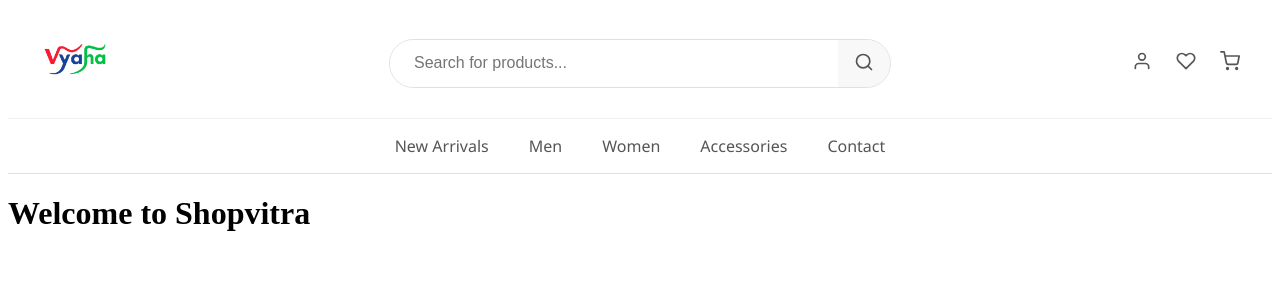
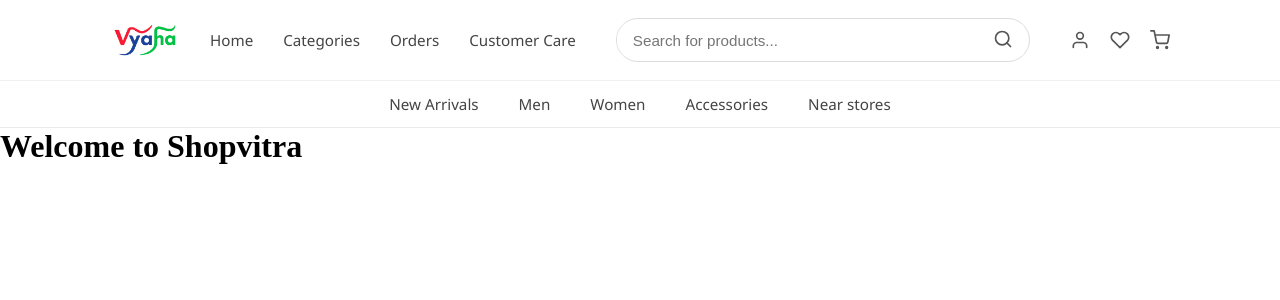
Before and after one commit to Jeevansomu0221/vyaha, a React (Vite) app in the folder frontend/: page / in a window 1280 px wide. Shown: the top 300 px of the page. Built offline with nearby package versions, Linux system fonts and the light colour scheme.

Commit message:
added header updates

```diff
--- a/frontend/src/components/Header.css
+++ b/frontend/src/components/Header.css
@@ -1,51 +1,68 @@
-/* Unique Header Structure */
-.ecommerce-header {
-  background-color: #ffffff; /* White background */
-  border-bottom: 1px solid #e0e0e0;
-  font-family: 'Segoe UI', Tahoma, Geneva, Verdana, sans-serif;
-  padding: 1rem 0;
-  width: 100%;
+/* Reset default spacing */
+* {
+  margin: 0;
+  padding: 0;
+  box-sizing: border-box;
 }
 
+.ecommerce-header {
+  width: 100%;
+  background-color: #fff;
+  font-family: 'Segoe UI', Tahoma, Geneva, Verdana, sans-serif;
+  border-bottom: 1px solid #eaeaea;
+}
+
+/* Top section with logo, search bar, and user icons */
 .header-top-bar {
   display: flex;
   justify-content: space-between;
   align-items: center;
-  max-width: 1200px;
-  margin: 0 auto;
-  padding: 0 2rem;
-  border-bottom: 1px solid #f0f0f0;
-  padding-bottom: 1rem;
+  height: 80px; /* fixed height for professional look */
+  max-width: 100%; /* allow full width instead of fixed center */
+  padding: 0 10px; /* small padding instead of big centering */
 }
 
-/* Logo and Brand Name */
+/* Logo */
+.logo-container img {
+  display: block;
+  height: 60px;
+  width: auto;
+}
 .logo-container {
-  flex-basis: 20%;
+  margin-right: 30px;
+  margin-left: 100px;
+}
+/* Navigation links */
+.main-nav {
+  display: flex;
+  align-items: center;
+  gap: 30px;
 }
 
-.logo-link {
-  font-size: 1.8rem;
-  font-weight: 700;
-  color: #333;
+.main-nav a {
   text-decoration: none;
-  letter-spacing: 1px;
+  font-size: 0.95rem;
+  font-weight: 500;
+  color: #444;
   transition: color 0.3s ease;
 }
 
-.logo-link:hover {
-  color: #007bff; /* A nice blue for hover effect */
+.main-nav a:hover {
+  color: #007bff;
 }
 
-/* Search Bar */
+
+/* Search bar */
 .search-bar-container {
   display: flex;
-  flex-grow: 1;
+  align-items: center;
+  flex: 1;
   max-width: 500px;
-  border: 1px solid #e0e0e0;
+  margin: 0 40px;
+  border: 1px solid #ddd;
   border-radius: 25px;
   overflow: hidden;
-  margin: 0 2rem;
-  transition: box-shadow 0.3s ease, border-color 0.3s ease;
+  transition: border-color 0.3s ease, box-shadow 0.3s ease;
 }
 
 .search-bar-container:focus-within {
@@ -54,41 +71,41 @@
 }
 
 .search-input {
+  flex: 1;
   border: none;
-  flex-grow: 1;
-  padding: 0.75rem 1.5rem;
   outline: none;
-  font-size: 1rem;
+  padding: 0.6rem 1rem;
+  font-size: 0.95rem;
 }
 
 .search-button {
-  background-color: #f8f8f8;
   border: none;
-  padding: 0.75rem 1rem;
+  background-color: transparent;
+  padding: 0.6rem 1rem;
   cursor: pointer;
-  transition: background-color 0.3s ease;
-}
-
-.search-button:hover {
-  background-color: #e9e9e9;
 }
 
 .search-button svg {
   color: #555;
+  transition: color 0.3s ease;
 }
 
-/* User Actions (Icons) */
+.search-button:hover svg {
+  color: #007bff;
+}
+
+/* User actions (icons) */
 .user-actions {
   display: flex;
-  gap: 1.5rem;
-  flex-basis: 20%;
-  justify-content: flex-end;
+  gap: 20px;
+  margin-right: 100px;
 }
 
 .action-link {
+  display: flex;
+  align-items: center;
   color: #555;
   text-decoration: none;
-  position: relative;
   transition: color 0.3s ease;
 }
 
@@ -96,29 +113,25 @@
   color: #007bff;
 }
 
-/* Main Navigation */
+/* Bottom navigation menu */
 .header-main-nav {
-  max-width: 1200px;
-  margin: 0 auto;
-  padding: 1rem 2rem 0;
+  border-top: 1px solid #f0f0f0;
 }
 
 .header-main-nav ul {
   display: flex;
   justify-content: center;
+  gap: 40px;
   list-style: none;
-  padding: 0;
-  margin: 0;
-  gap: 2.5rem;
+  padding: 12px 0;
 }
 
 .header-main-nav a {
-  font-size: 1rem;
+  font-size: 0.95rem;
   font-weight: 500;
-  color: #555;
+  color: #444;
   text-decoration: none;
   position: relative;
-  padding-bottom: 5px;
   transition: color 0.3s ease;
 }
 
@@ -126,14 +139,14 @@
   color: #007bff;
 }
 
-/* Unique Underline Hover Effect */
+/* Hover underline animation */
 .header-main-nav a::after {
-  content: '';
+  content: "";
   position: absolute;
-  bottom: 0;
   left: 0;
+  bottom: -3px;
+  height: 2px;
   width: 0;
-  height: 2px;
   background-color: #007bff;
   transition: width 0.3s ease;
 }
@@ -142,34 +155,32 @@
   width: 100%;
 }
 
-/* Basic Responsiveness */
+/* Responsive styles */
 @media (max-width: 768px) {
   .header-top-bar {
     flex-wrap: wrap;
-    justify-content: center;
-    text-align: center;
+    height: auto;
+    padding: 10px;
   }
 
   .search-bar-container {
     order: 3;
-    margin: 1rem 0;
+    flex: 1 1 100%;
+    margin: 10px 0;
     max-width: 100%;
   }
-
-  .logo-container,
-  .user-actions {
-    flex-basis: auto;
-    width: 50%;
+.main-nav {
+    flex-wrap: wrap;
+    gap: 20px;
+    margin-top: 10px;
   }
-
   .user-actions {
     justify-content: flex-end;
+    flex: 1 1 auto;
   }
 
   .header-main-nav ul {
     flex-wrap: wrap;
-    justify-content: center;
-    gap: 1.5rem;
-    padding-top: 1rem;
+    gap: 20px;
   }
 }
--- a/frontend/src/components/Header.jsx
+++ b/frontend/src/components/Header.jsx
@@ -16,7 +16,12 @@ const Header = () => {
             />
           </Link>
         </div>
-
+        <nav className="main-nav">
+          <Link to="/">Home</Link>
+          <Link to="/categories">Categories</Link>
+          <Link to="/orders">Orders</Link>
+          <Link to="/customer-care">Customer Care</Link>
+        </nav>
         <div className="search-bar-container">
           <input type="text" placeholder="Search for products..." className="search-input" />
           <button className="search-button">
@@ -55,7 +60,8 @@ const Header = () => {
           <li><Link to="/products/men">Men</Link></li>
           <li><Link to="/products/women">Women</Link></li>
           <li><Link to="/products/accessories">Accessories</Link></li>
-          <li><Link to="/contact">Contact</Link></li>
+          <li><Link to="/contact">Near stores</Link></li>
+
         </ul>
       </nav>
     </header>
```
